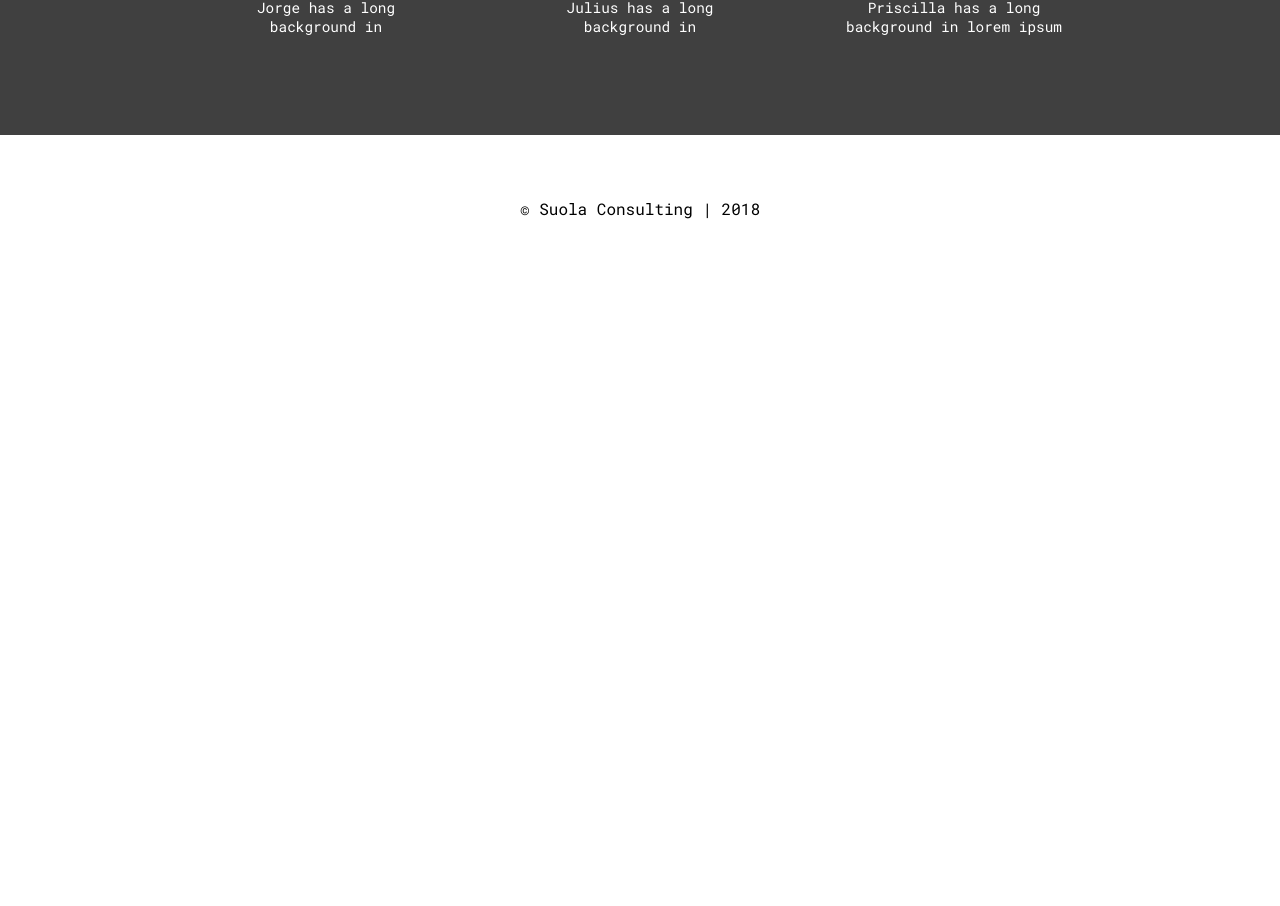
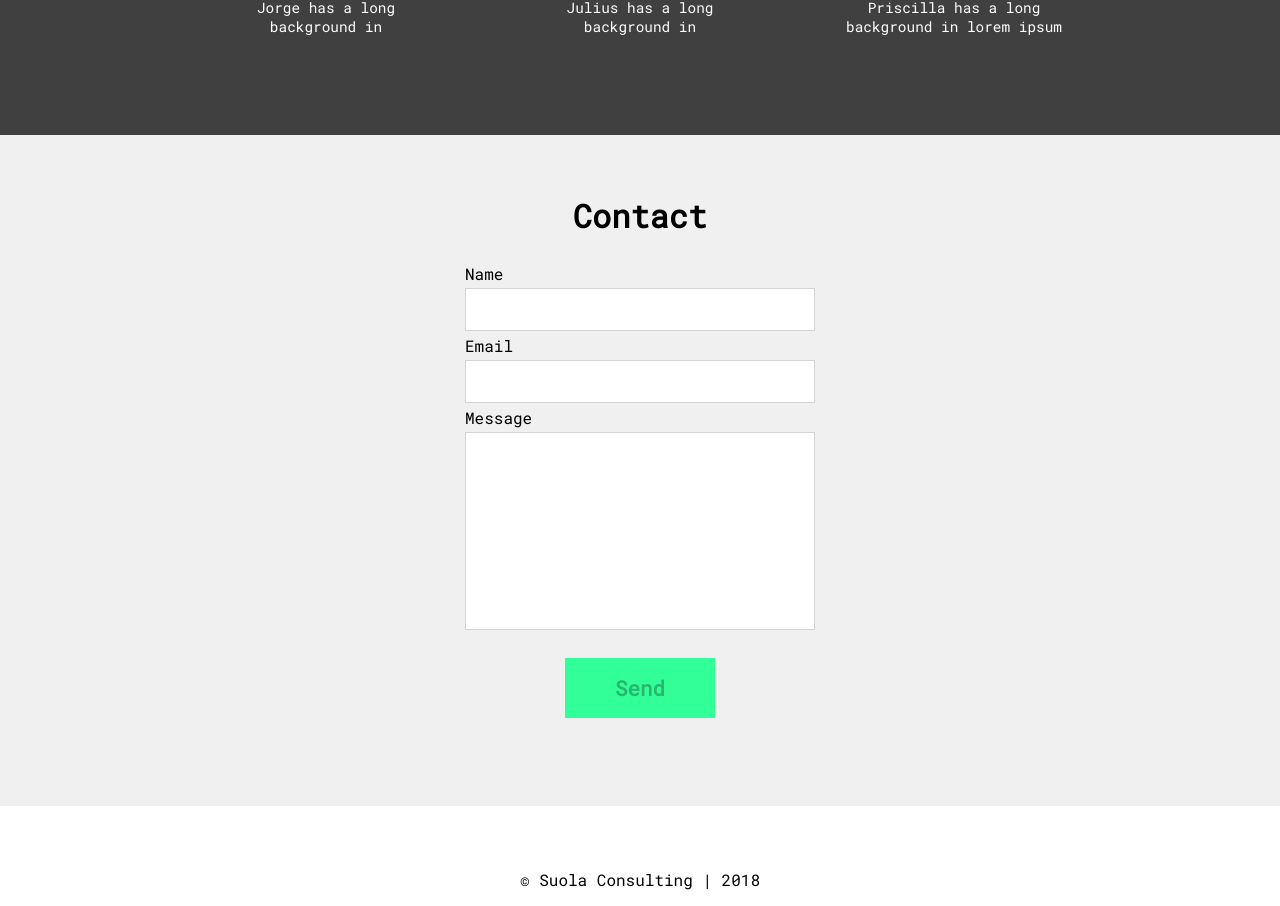
Before and after one commit to jsur/webtest1, a React (Create React App) app: page / in a window 1280 px wide. Shown: the part 1493-2399 px from the top of the page. Before the commit the page ends 1728 px from the top, so only its background shows below. Built offline with nearby package versions, Linux system fonts and the light colour scheme.

Commit message:
add contact form

```diff
--- a/package.json
+++ b/package.json
@@ -16,6 +16,7 @@
     "deploy": "gh-pages -d build"
   },
   "devDependencies": {
+    "eslint-config-rallycoding": "^3.2.0",
     "gh-pages": "^1.2.0"
   }
 }
--- a/src/App.css
+++ b/src/App.css
@@ -69,6 +69,12 @@ h2 {
 
 .section-header {
   text-align: center;
+}
+
+.main-section-4 {
+  padding: 2rem 2rem 4rem 2rem;
+  min-height: 50vh;
+  background-color: #f0f0f0;
 }
 
 /* cards */
@@ -165,6 +171,54 @@ h2 {
   justify-content: flex-end;
 }
 
+/* contact form */
+
+.contact-form-container {
+  max-width: 350px;
+  margin: 0 auto;
+}
+
+.contact-form {
+  display: flex;
+  flex-direction: column;
+  margin: 0;
+}
+
+.contact-form input, textarea {
+  margin: 0.25rem 0;
+  caret-color: #3f9;
+  border-color: lightgray;
+  border-style: solid;
+  border-width: 0.05px;
+}
+
+.contact-form input {
+  padding: 0.5rem;
+  font-size: 1.2rem;
+  font-family: 'Roboto Mono', sans-serif
+}
+
+.contact-textarea {
+  resize: none;
+  font-size: 1rem;
+  padding: 0.5rem;
+}
+
+.contact-button {
+  border: none;
+  background-color: #3f9;
+  padding: 1rem;
+  width: 150px;
+  margin: 1.5rem auto;
+  font-family: 'Roboto Mono', sans-serif;
+  font-size: 1.3rem;
+  font-weight: 600;
+}
+
+.contact-button:hover {
+  background-color: #00e773;
+}
+
 /* media queries */
 
 @media (min-width: 768px) {
--- a/src/Main.js
+++ b/src/Main.js
@@ -52,8 +52,27 @@ class Main extends Component {
           pictureUrl: priscillaImg,
           description: 'Priscilla has a long background in lorem ipsum'
         }
-      ]
+      ],
+      fields: {
+        name: '',
+        email: '',
+        message: ''
+      }
     }
+  }
+
+  onInputChange = (evt) => {
+    const fields = this.state.fields;
+    fields[evt.target.name] = evt.target.value;
+    this.setState({ fields });
+  };
+
+  canSubmit = ({ name, email, message }) => {
+    console.log(name.length > 0 && email.length > 0 && message.length > 0);
+    if (name.length > 0 && email.length > 0 && message.length > 0) {
+      return true;
+    }
+    return false;
   }
 
   render() {
@@ -85,6 +104,44 @@ class Main extends Component {
           </div>
           </div>
         </section>
+        <section className="main-section-4">
+          <h2 className="section-header contact-header">Contact</h2>
+          <div className="contact-form-container">
+            <form className="contact-form" action="https://formspree.io/julius.suominen@gmail.com" method="POST">
+              <label htmlFor="name">Name</label>
+              <input
+                type="text"
+                id="name"
+                name="name"
+                value={this.state.fields.name}
+                onChange={this.onInputChange}
+              />
+              <label htmlFor="email">Email</label>
+              <input
+                type="email"
+                id="email"
+                name="email"
+                value={this.state.fields.email}
+                onChange={this.onInputChange}
+              />
+              <label htmlFor="message">Message</label>
+              <textarea
+                className="contact-textarea"
+                name="message"
+                id="message"
+                cols="30"
+                rows="10"
+                value={this.state.fields.message}
+                onChange={this.onInputChange}
+              ></textarea>
+              <button
+                className="contact-button"
+                type="submit"
+                disabled={!this.canSubmit(this.state.fields)}
+              >Send</button>
+            </form>
+          </div>
+        </section>
       </main>
     );
   }
```
Also changed, not shown: 2 other files (tests, documents, lock files or other folders).
